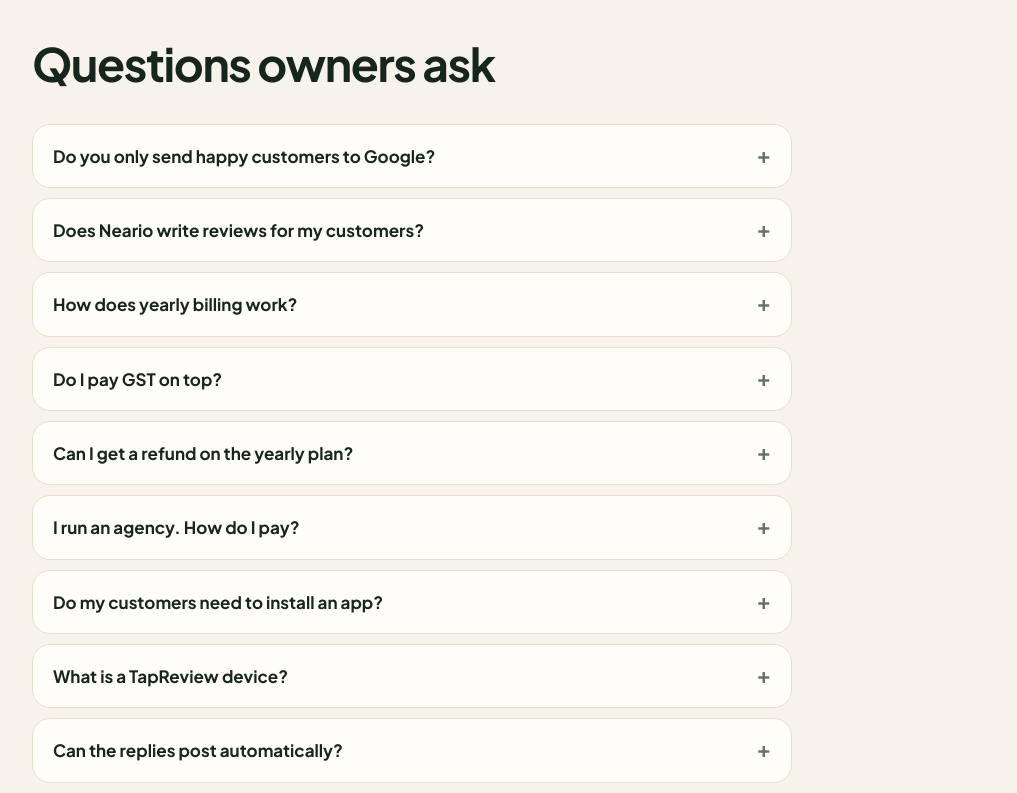
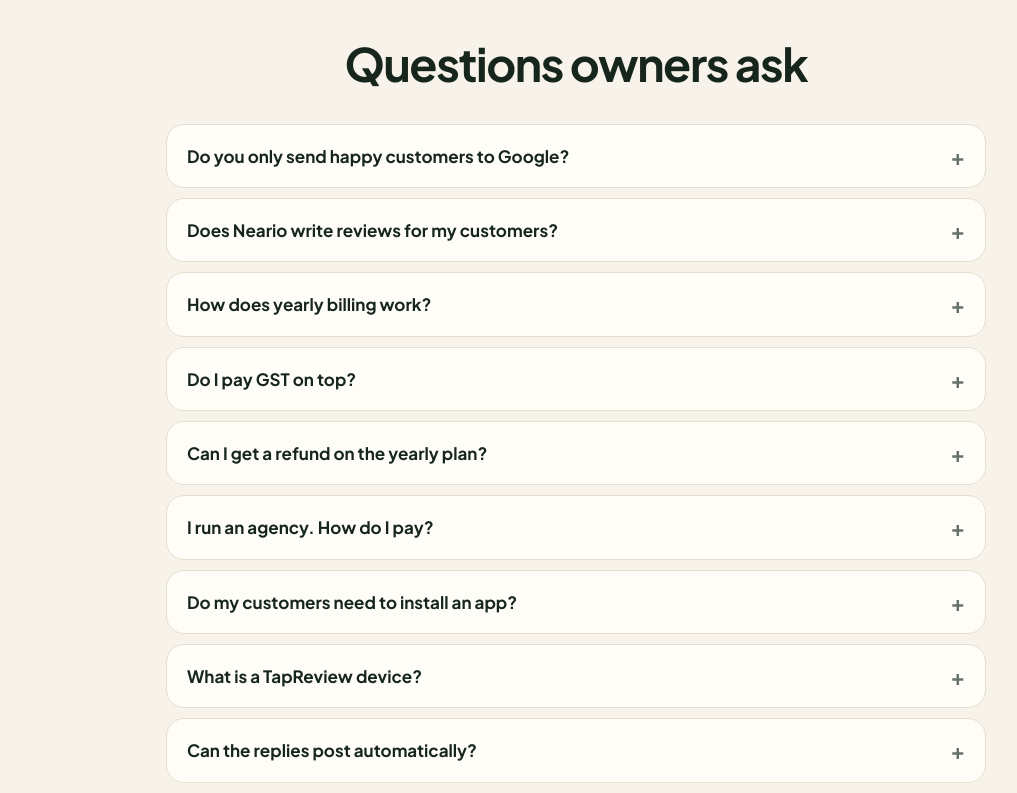
Before and after one commit to deekshithkumarv/nearioReviewFlow, a Next.js app: page /faq in a window 1280 px wide. Shown: the part 4260-5053 px from the top of the page, without its empty margins (64-1081 px from the left). Built offline with nearby package versions, Linux system fonts and the light colour scheme.

Commit message:
fix(faq): center FAQ section cleanly, widen to 820px, and enforce single-open accordion

```diff
--- a/app/components/LandingPage.js
+++ b/app/components/LandingPage.js
@@ -6,8 +6,52 @@ import HeroPhoneMockup from './HeroPhoneMockup';
 
 const SECTION_IDS = ['how', 'features', 'agencies', 'pricing', 'honest', 'faq', 'start'];
 
+const FAQ_ITEMS = [
+  {
+    q: 'Do you only send happy customers to Google?',
+    a: 'No. That is review gating and Google does not allow it. Every customer sees the same Google review option after sending feedback.',
+  },
+  {
+    q: 'Does Neario write reviews for my customers?',
+    a: 'No. Customers write and post their own Google reviews. The tool can help tidy grammar in a customer’s own words, but never changes what they meant.',
+  },
+  {
+    q: 'How does yearly billing work?',
+    a: 'You pay one bill of ₹5,391, which covers 9 months at ₹599. The first 3 months are free, so you use Neario for the full 12 months.',
+  },
+  {
+    q: 'Do I pay GST on top?',
+    a: 'No. The price you see is the price you pay. No GST is added right now.',
+  },
+  {
+    q: 'Can I get a refund on the yearly plan?',
+    a: 'Yes, if you ask within 7 days of paying. We refund the full ₹5,391. After 7 days the yearly payment is not refundable.',
+  },
+  {
+    q: 'I run an agency. How do I pay?',
+    a: 'Each of your clients pays Neario directly and has their own login. You are not billed for them. Your agency name appears on the reports and QR cards you prepare.',
+  },
+  {
+    q: 'Do my customers need to install an app?',
+    a: 'No. They scan a QR code or tap a stand and the page opens in their browser.',
+  },
+  {
+    q: 'What is a TapReview device?',
+    a: 'A small stand that opens the same feedback page as the QR code when a phone is tapped on it.',
+  },
+  {
+    q: 'Can the replies post automatically?',
+    a: 'You can approve each reply yourself. Automatic replies are optional and come with limits you set, such as holding low-rated reviews for your approval.',
+  },
+  {
+    q: 'Which languages can customers use?',
+    a: 'The feedback page is available in English, Hindi and Kannada.',
+  },
+];
+
 export default function LandingPage({ initialSection = 'top' }) {
   const [plan, setPlan] = useState('yearly');
+  const [openFaq, setOpenFaq] = useState(null);
   const [who, setWho] = useState('owner');
   const [biz, setBiz] = useState('');
   const [eml, setEml] = useState('');
@@ -647,50 +691,26 @@ export default function LandingPage({ initialSection = 'top' }) {
         {/* FAQ Accordion */}
         <section className="sec" id="faq" style={{ paddingTop: 20 }}>
           <div className="in">
-            <div className="head">
-              <h2>Questions owners ask</h2>
+            <div className="head" style={{ alignItems: 'center', textAlign: 'center' }}>
+              <h2 style={{ maxWidth: 'none' }}>Questions owners ask</h2>
             </div>
             <div className="faq">
-              <details>
-                <summary>Do you only send happy customers to Google?</summary>
-                <p>No. That is review gating and Google does not allow it. Every customer sees the same Google review option after sending feedback.</p>
-              </details>
-              <details>
-                <summary>Does Neario write reviews for my customers?</summary>
-                <p>No. Customers write and post their own Google reviews. The tool can help tidy grammar in a customer’s own words, but never changes what they meant.</p>
-              </details>
-              <details>
-                <summary>How does yearly billing work?</summary>
-                <p>You pay one bill of ₹5,391, which covers 9 months at ₹599. The first 3 months are free, so you use Neario for the full 12 months.</p>
-              </details>
-              <details>
-                <summary>Do I pay GST on top?</summary>
-                <p>No. The price you see is the price you pay. No GST is added right now.</p>
-              </details>
-              <details>
-                <summary>Can I get a refund on the yearly plan?</summary>
-                <p>Yes, if you ask within 7 days of paying. We refund the full ₹5,391. After 7 days the yearly payment is not refundable.</p>
-              </details>
-              <details>
-                <summary>I run an agency. How do I pay?</summary>
-                <p>Each of your clients pays Neario directly and has their own login. You are not billed for them. Your agency name appears on the reports and QR cards you prepare.</p>
-              </details>
-              <details>
-                <summary>Do my customers need to install an app?</summary>
-                <p>No. They scan a QR code or tap a stand and the page opens in their browser.</p>
-              </details>
-              <details>
-                <summary>What is a TapReview device?</summary>
-                <p>A small stand that opens the same feedback page as the QR code when a phone is tapped on it.</p>
-              </details>
-              <details>
-                <summary>Can the replies post automatically?</summary>
-                <p>You can approve each reply yourself. Automatic replies are optional and come with limits you set, such as holding low-rated reviews for your approval.</p>
-              </details>
-              <details>
-                <summary>Which languages can customers use?</summary>
-                <p>The feedback page is available in English, Hindi and Kannada.</p>
-              </details>
+              {FAQ_ITEMS.map((item, idx) => {
+                const isOpen = openFaq === idx;
+                return (
+                  <div className="faq-item" key={item.q} data-open={isOpen ? 'true' : 'false'}>
+                    <button
+                      type="button"
+                      className="faq-q"
+                      aria-expanded={isOpen}
+                      onClick={() => setOpenFaq((prev) => (prev === idx ? null : idx))}
+                    >
+                      <span>{item.q}</span>
+                    </button>
+                    {isOpen && <p className="faq-a">{item.a}</p>}
+                  </div>
+                );
+              })}
             </div>
           </div>
         </section>
--- a/app/globals.css
+++ b/app/globals.css
@@ -1588,40 +1588,55 @@ h1, h2, h3 {
 
 /* FAQ Details */
 .faq {
-  max-width: 760px;
+  max-width: 820px;
+  width: 100%;
+  margin: 0 auto;
   display: flex;
   flex-direction: column;
   gap: 10px;
 }
-details {
+details,
+.faq-item {
   background: var(--surface);
   border: 1px solid var(--line);
   border-radius: 18px;
   padding: 0 20px;
 }
-summary {
+summary,
+.faq-q {
   cursor: pointer;
   font-weight: 700;
   padding: 18px 0;
   list-style: none;
   display: flex;
   justify-content: space-between;
+  align-items: center;
   gap: 16px;
   font-size: 17px;
+  width: 100%;
+  background: transparent;
+  border: 0;
+  color: inherit;
+  text-align: left;
+  font-family: inherit;
 }
 summary::-webkit-details-marker {
   display: none;
 }
-summary::after {
+summary::after,
+.faq-q::after {
   content: '+';
   font-size: 22px;
   line-height: 1;
   color: var(--muted);
-}
-details[open] summary::after {
+  flex-shrink: 0;
+}
+details[open] summary::after,
+.faq-item[data-open="true"] .faq-q::after {
   content: '–';
 }
-details p {
+details p,
+.faq-a {
   margin: 0 0 18px;
   color: var(--muted);
 }
```
